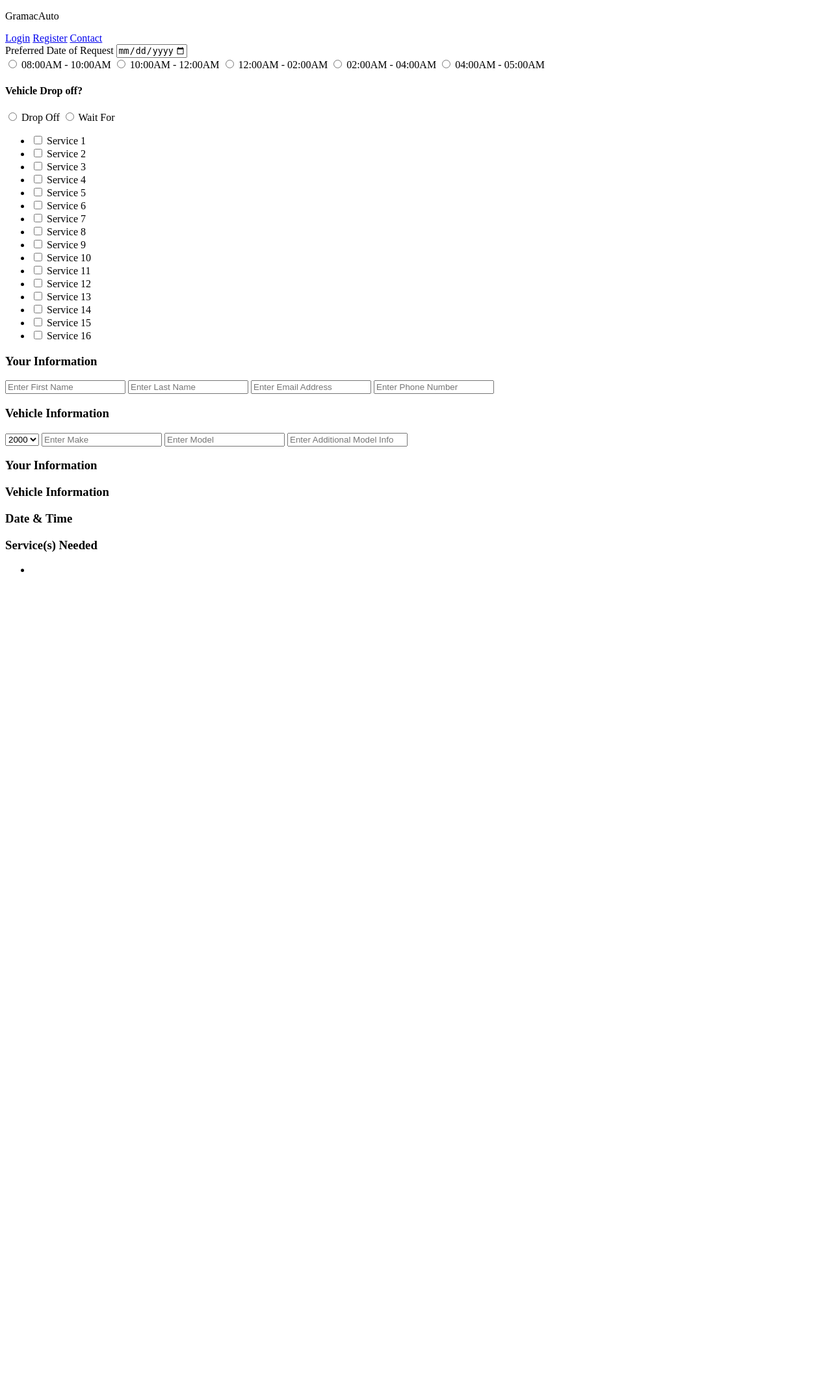
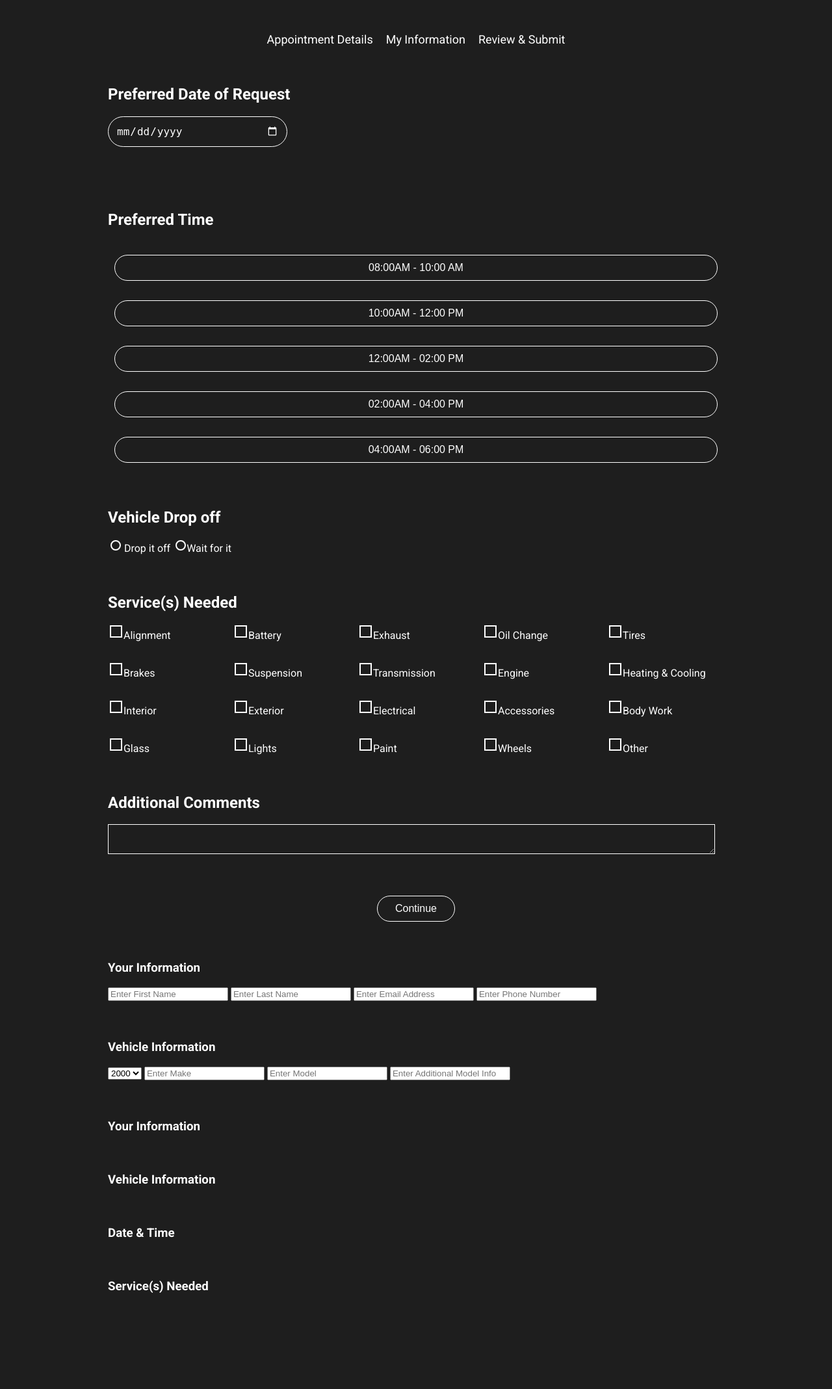
Before and after one commit to Saaeen-Grant-UWI/COMP2140-Project, a PHP site: page /appointment/appointment.php in a window 1280 px wide. Shown: the whole page at 65% size. Before the commit the page ends 880 px from the top, so only its background shows below. Run offline with PHP 8.4, Linux system fonts and the light colour scheme.

Commit message:
fixed appointment pages

```diff
--- /dev/null
+++ b/pages/appointment/appointment-details.php
@@ -0,0 +1,80 @@
+<!DOCTYPE html>
+<html>
+<head>
+    <script src="https://ajax.googleapis.com/ajax/libs/jquery/3.5.1/jquery.min.js"></script>
+    <script>
+    $(document).ready(function(){
+        $('div button').on('click', function() {
+            $(this).siblings('button').removeClass('clicked');
+
+            $(this).addClass('clicked');
+        });
+    });
+    </script>
+
+    <link rel="stylesheet" type="text/css" href="appointment.css">
+
+    <link href="https://fonts.googleapis.com/css2?family=Roboto:wght@400;700&display=swap" rel="stylesheet">
+</head>
+<container>
+<body>
+    <div class="appointment-form">
+        <div class="progress-title">
+            <ul id="progressbar">
+                <li class="active">Appointment Details</li>
+                <li>My Information</li>
+                <li>Review & Submit</li>
+            </ul>
+        </div>
+        <div>
+            <h2>Preferred Date of Request</h2>
+            <input type="date" id="request-date" name="request-date">
+        </div>
+        <div id="times">
+            <h2>Preferred Time</h2>
+            <button type="button" >08:00AM - 10:00 AM</button>
+            <button type="button" >10:00AM - 12:00 PM</button>
+            <button type="button" >12:00AM - 02:00 PM</button>
+            <button type="button" >02:00AM - 04:00 PM</button>
+            <button type="button" >04:00AM - 06:00 PM</button>
+
+        </div>
+
+        <div class="radio-options">
+            <h2>Vehicle Drop off</h2>
+            <label><input type="radio" name="vehicle-drop-off" value="vehicle-drop-off"> Drop it off</label>
+            <label><input type="radio" name="vehicle-drop-off" value="wait">Wait for it</label>
+        </div>
+        <h2>Service(s) Needed</h2>
+        <div class="checkbox-options">
+
+            <label><input type="checkbox" > Alignment</label>
+            <label><input type="checkbox" > Battery</label>
+            <label><input type="checkbox" > Exhaust</label>
+            <label><input type="checkbox" > Oil Change</label>
+            <label><input type="checkbox" > Tires</label>
+            <label><input type="checkbox" > Brakes</label>
+            <label><input type="checkbox" > Suspension</label>
+            <label><input type="checkbox" > Transmission</label>
+            <label><input type="checkbox" > Engine</label>
+            <label><input type="checkbox" > Heating & Cooling</label>
+            <label><input type="checkbox" > Interior</label>
+            <label><input type="checkbox" > Exterior</label>
+            <label><input type="checkbox" > Electrical</label>
+            <label><input type="checkbox" > Accessories</label>
+            <label><input type="checkbox" > Body Work</label>
+            <label><input type="checkbox" > Glass</label>
+            <label><input type="checkbox" > Lights</label>
+            <label><input type="checkbox" > Paint</label>
+            <label><input type="checkbox" > Wheels</label>
+            <label><input type="checkbox" > Other</label>
+        </div>
+        <div>
+            <h2>Additional Comments</h2>
+            <textarea name="comments" id="comments" cols="45" rows="1"></textarea>
+        </div>
+        <button id="Continue" >Continue</button>
+    </div>
+</body>
+</container>
+</html>
--- a/stylesheet/appointment.css
+++ b/pages/appointment/appointment.css
@@ -10,16 +10,18 @@
     margin-left: 256px;
     background-color: #1e1e1e;
     margin: auto;
-    padding: 0;
+    padding: 50px;
     display: flex;
     justify-content: center;
     align-items: center;
 
 
 }
+
 div{
     margin-bottom: 60px;
 }
+
 input[type="date"] {
     padding: 12px;
 	font-size: 14px;
@@ -148,141 +150,3 @@
     width: 120px;
     margin:auto;
 }
-
-
-body{
-    color: #FFF;
-    font-family: 'Roboto', sans-serif;
-    font-size: 16px;
-    font-style: normal;
-    font-weight: 400;
-    line-height: normal;
-    flex-direction: column;
-    margin-right: 256px;
-    margin-left: 256px;
-    background-color: #1e1e1e;
-    margin: auto;
-    padding: 0;
-    display: flex;
-    justify-content: center;
-    align-items: center;
-
-
-}
-div{
-    margin-bottom: 60px;
-}
-input[type="date"] {
-    padding: 12px;
-	font-size: 14px;
-	border: 1px #fff solid;
-	width: 250px;
-	margin-bottom: 18px;
-	color: #fff;
-	font-size: 16px;
-	font-weight: 300;
-    background-color: #1e1e1e;
-    border: 1px solid #fff;
-    color-scheme: dark;
-    border-radius: 50px;
-
-}
-button{
-    display: flex;
-    height: 40px;
-    font-size: 16px;
-    justify-content: center;
-    align-items: center;
-    align-self: stretch;
-    border-radius: 50px;
-    width: 928px;
-    height: 40px ;
-    background: #1e1e1e;
-    color: #FFF;
-    border: 1px #fff solid;
-    margin:10px ;
-
-
-}
-.checkbox-options{
-    display: grid;
-    grid-template-columns: repeat(5, 1fr);
-    grid-template-rows: repeat(4, 1fr);
-    gap: 32px;
-    /* align-items: start;
-    justify-items: start; */
-    width: 928px;
-
-}
-
-
-input[type='checkbox']:before {
-    width: 15px;
-    height: 15px;
-    top: -2px;
-    left: -1px;
-    position: relative;
-    background-color: #1e1e1e;
-    content: '';
-    display: inline-block;
-    visibility: visible;
-    border: 2px solid white;
-}
-
-input[type='checkbox']:checked:before {
-    background-color: #FFF;
-}
-input[type='radio']:before {
-    width: 12px;
-    height: 12px;
-    border-radius: 50%; /* make it round */
-    top: -2px;
-    left: -1px;
-    position: relative;
-    background-color: #1e1e1e;
-    content: '';
-    display: inline-block;
-    visibility: visible;
-    border: 2px solid white;
-}
-
-input[type='radio']:checked:before {
-    background-color: #FFF;
-}
-input[type='radio'] + label {
-    padding-right: 25px;
-}
-
-ul {
-    list-style: none;
-    display: flex;
-    justify-content: center;
-    margin: 0;
-    padding: 0;
-}
-
-ul li {
-     margin: 0 10px; /*Adjust the margin as needed */
-     font-size: 18px;
-}
-
-#times{
-    display: flex;
-    flex-direction: column;
-    align-items: flex-start;
-    gap: 10px;
-    align-self: stretch;
-}
-
-textarea{
-    background-color: #1e1e1e;
-    border: 1px solid #fff;
-    width: 928px;
-    height: 40px ;
-
-}
-
-#Continue{
-    width: 120px;
-    margin:auto;
-}
--- a/pages/appointment.php
+++ b/pages/appointment/appointment.php
@@ -3,25 +3,21 @@
 <head>
     <meta charset="UTF-8">
     <meta name="viewport" content="width=device-width, initial-scale=1.0">
-    <title>Document</title>
+    <link rel="stylesheet" type="text/css" href="appointment.css">
+    <title>Set Up Appointment</title>
 </head>
 <body>
-
-    <?php
-        include('includes/header.php');
-    ?>
-
     <section>
         <div class="container">
             <form action="">
                 <?php
-                    include('includes/appointment-details.php');
+                    include('../appointment/appointment-details.php');
                 ?>
                 <?php
-                    include('includes/my-information.php');
+                    include('../includes/my-information.php');
                 ?>
                 <?php
-                    include('includes/review-submit.php');
+                    include('../includes/review-submit.php');
                 ?>
             </form>
         </div>
--- a/pages/index.php
+++ b/pages/index.php
@@ -16,7 +16,7 @@
         <div class="poster">
             <h1 class="hero-title-text">Set An Appointment with Gramac Auto Repair</h1>
             <p class="hero-subtitle">Welcome to Gramac Auto Repair and Service Limited, where excellence is our standard. Utilize our website to schedule appointments, purchase genuine parts online, and receive detailed reports when necessary. Our dedicated professionals ensure top-notch service, guaranteeing your vehicle's longevity and performance. Drive confidently, knowing your vehicle is in the hands of professionals dedicated to quality service.</p>
-            <a href="appointment.php" class="appointment-btn" id="hero-btn">Set Appointment</a>
+            <a href="../pages/appointment/appointment.php" class="appointment-btn" id="hero-btn">Set Appointment</a>
             <ul>
                 <li><p>Book Vehicle Service</p></li>
                 <li><p>View Vehicle Repair History</p></li>
```
Also changed, not shown: pages/appointment-details.php (deleted, +0 -166 lines).
